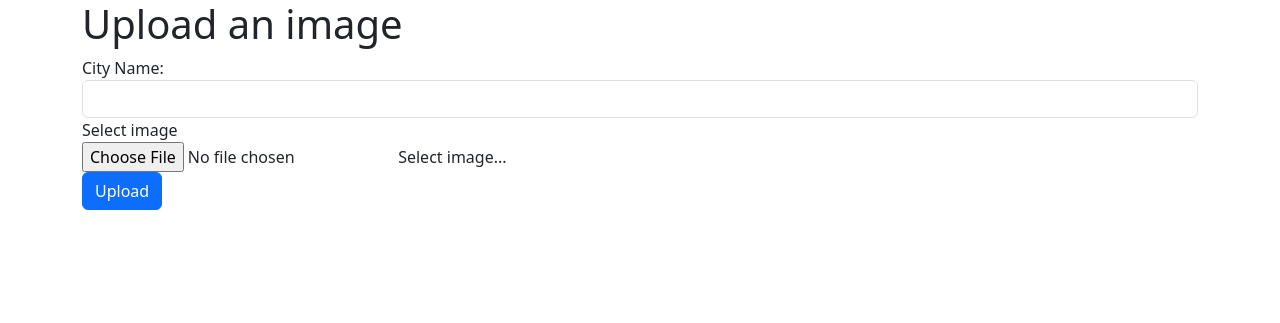
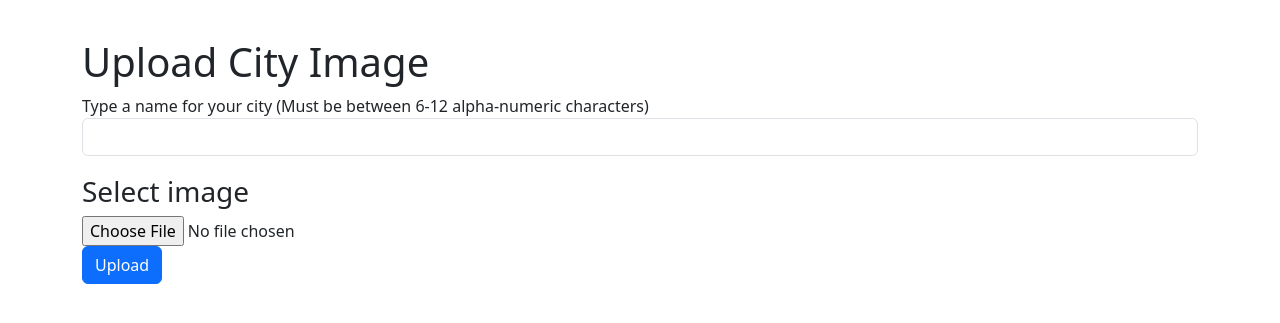
Before and after one commit to NienkeDriessen/DrijvendeSteden, a Flask app: page / in a window 1280 px wide. Shown: the top 323 px of the page. Run offline with Flask 3, Linux system fonts and the light colour scheme; data comes from the database, SQL or seed files in the repository; some libraries are stand-ins or nearby versions.

Commit message:
Added styling and city name input verification

```diff
--- a/city-recognition/templates/upload_image.html
+++ b/city-recognition/templates/upload_image.html
@@ -1,4 +1,3 @@
-<!-- filepath: c:\Rec\UniStuff\SCD\floating_cities\DrijvendeSteden\city-recognition\templates\upload_image.html -->
 <!DOCTYPE html>
 <html lang="en">
 <head>
@@ -8,8 +7,8 @@
     <link rel="stylesheet" href="{{ url_for('static', filename='bootstrap/css/bootstrap.min.css') }}">
 </head>
 <body>
-    <div class="container">
-        <h1>Upload an image</h1>
+    <div class="container" style="margin-top: 1cm;">
+        <h1>Upload City Image</h1>
         {% with messages = get_flashed_messages(with_categories=true) %}
             {% if messages %}
                 {% for category, message in messages %}
@@ -20,15 +19,23 @@
             {% endif %}
         {% endwith %}
         <form action="/" method="POST" enctype="multipart/form-data">
-            <div class="form-group">
-                <label for="city_name">City Name:</label>
-                <input type="text" class="form-control" id="city_name" name="city_name" required>
+            <div class="form-group" style="margin-bottom:0.5cm;">
+                <label for="city_name">Type a name for your city (Must be between 6-12 alpha-numeric characters)</label>
+                <input
+                    type="text"
+                    class="form-control"
+                    id="city_name"
+                    name="city_name"
+                    required
+                    pattern="^[a-zA-Z0-9]{6,12}$"
+                    title="City name must be between 6 and 12 alphanumeric characters"
+                >
             </div>
             <div class="form-group">
-                <label>Select image</label>
+                <h3>Select image</h3>
                 <div class="custom-file">
                     <input type="file" class="custom-file-input" name="image" id="image" required>
-                    <label class="custom-file-label" for="image">Select image...</label>
+                    <!-- <label class="custom-file-label" for="image">Select image...</label> -->
                 </div>
             </div>
             <button type="submit" class="btn btn-primary">Upload</button>
```
